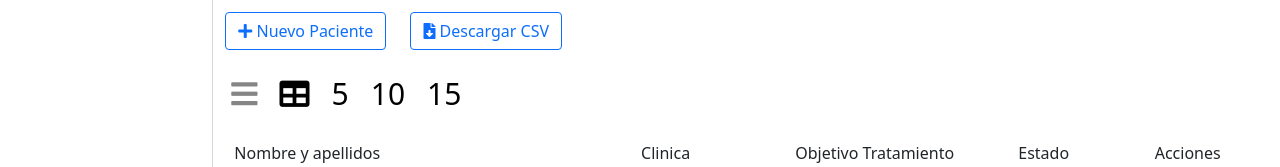
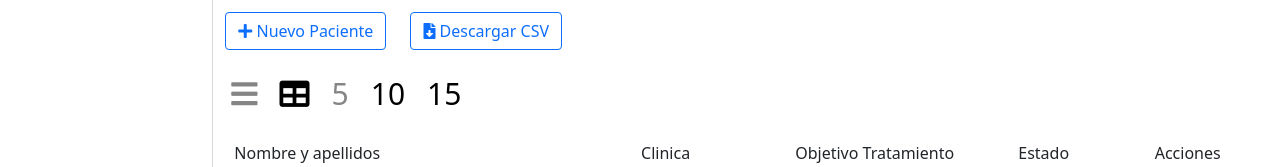
Before and after one commit to alvarolopezvaquerizo/vue-clinica_dental, a Vue app: page / in a window 1280 px wide. Shown: the part 215-382 px from the top of the page. Built offline with nearby package versions, Linux system fonts and the light colour scheme.

Commit message:
functionality visualization of patients per page

```diff
--- a/src/views/PatientList.vue
+++ b/src/views/PatientList.vue
@@ -31,9 +31,9 @@
     <div class="viewing col-12">
       <button class="bg-transparent border-0" v-on:click="viewTable" v-bind:class="viewMode === true ? 'gray' : ''"><i class="fas fa-bars"></i></button>
       <button class="bg-transparent border-0" v-on:click="viewCard" v-bind:class="viewMode === true ? '' : 'gray'"><i class="fas fa-table"></i></button>
-      <button class="bg-transparent border-0">5</button>
-      <button class="bg-transparent border-0">10</button>
-      <button class="bg-transparent border-0">15</button>
+      <button class="bg-transparent border-0" v-on:click="itemsPage(5, false)" v-bind:class="selectItem === false ? 'gray' : ''">5</button>
+      <button class="bg-transparent border-0" v-on:click="itemsPage(10, true)" v-bind:class="selectItem === true ? 'gray' : ''">10</button>
+      <button class="bg-transparent border-0" v-on:click="itemsPage(15)" v-bind:class="selectItem === false ? '' : 'gray'">15</button>
     </div>
 
     <!--TABLE-->
@@ -114,6 +114,7 @@ export default {
       search: '',
       filterPatients: [],
       viewMode: true,
+      selectItem: false,
       actualPage: 1,
       itemsPerPage: 5
     }
@@ -133,7 +134,7 @@ export default {
             this.patients.push(element);
             this.filterPatients.push(element);
           })
-          console.log(this.patients)
+          //console.log(this.patients)
         })
         .catch( err => {
           console.log(err)
@@ -166,8 +167,12 @@ export default {
       const finalIndex = indexHome + this.itemsPerPage > items.length ? items.length : indexHome  + this.itemsPerPage;
 
       return items.slice(indexHome , finalIndex );
+    },
+    // ITEMS PER PAGE (5, 10, 15)
+    itemsPage(items, select) {
+      this.itemsPerPage = items;
+      this.selectItem = select;
     }
-    //
   }
 }
 </script>
```
